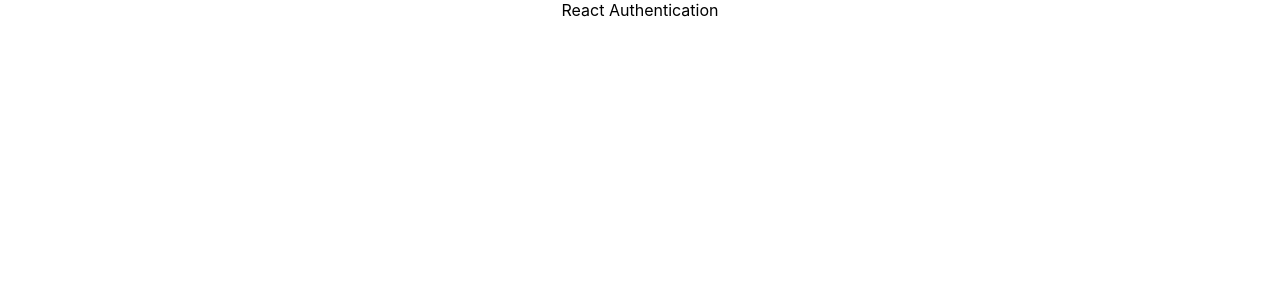
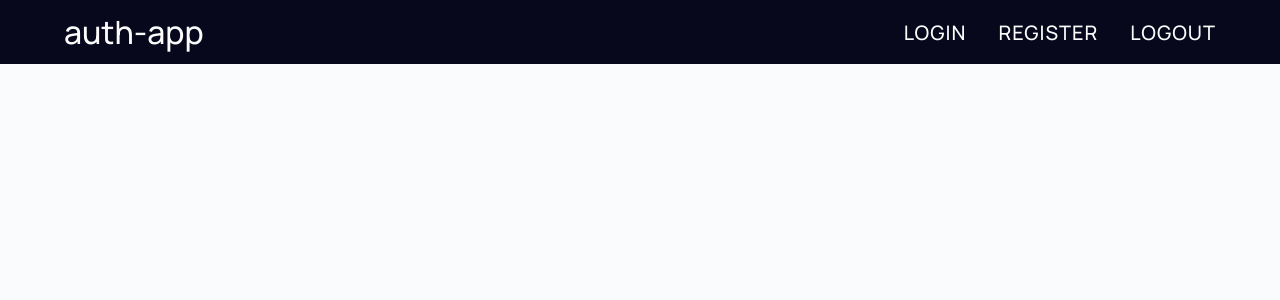
Before and after one commit to ritagujar/100daysOfDevelopement, a React (Create React App) app in the folder React-Practice/auth-app/: page / in a window 1280 px wide. Shown: the top 300 px of the page. Built offline with nearby package versions, Linux system fonts and the light colour scheme.

Commit message:
Auth-app - Added Navbar

```diff
--- a/React-Practice/auth-app/package.json
+++ b/React-Practice/auth-app/package.json
@@ -8,7 +8,9 @@
     "@testing-library/user-event": "^13.5.0",
     "react": "^17.0.2",
     "react-dom": "^17.0.2",
+    "react-router-dom": "^6.2.1",
     "react-scripts": "5.0.0",
+    "styled-components": "^5.3.3",
     "web-vitals": "^2.1.2"
   },
   "scripts": {
--- a/React-Practice/auth-app/src/App.css
+++ /dev/null
@@ -1,38 +0,0 @@
-.App {
-  text-align: center;
-}
-
-.App-logo {
-  height: 40vmin;
-  pointer-events: none;
-}
-
-@media (prefers-reduced-motion: no-preference) {
-  .App-logo {
-    animation: App-logo-spin infinite 20s linear;
-  }
-}
-
-.App-header {
-  background-color: #282c34;
-  min-height: 100vh;
-  display: flex;
-  flex-direction: column;
-  align-items: center;
-  justify-content: center;
-  font-size: calc(10px + 2vmin);
-  color: white;
-}
-
-.App-link {
-  color: #61dafb;
-}
-
-@keyframes App-logo-spin {
-  from {
-    transform: rotate(0deg);
-  }
-  to {
-    transform: rotate(360deg);
-  }
-}
--- a/React-Practice/auth-app/src/App.js
+++ b/React-Practice/auth-app/src/App.js
@@ -1,7 +1,11 @@
-import "./App.css";
+import Navigation from "./components/MainHeader/Navigation";
 
 function App() {
-  return <div className="App">React Authentication</div>;
+  return (
+    <>
+      <Navigation />
+    </>
+  );
 }
 
 export default App;
--- /dev/null
+++ b/React-Practice/auth-app/src/components/MainHeader/Navigation.js
@@ -0,0 +1,46 @@
+import React from "react";
+import styled from "styled-components";
+import { getClickableLinkStyle } from "../../utils/styleUtils";
+
+const StyledNavbar = styled.nav`
+  display: flex;
+  background-color: #07081c;
+  justify-content: space-between;
+  padding: 0 4rem;
+  color: #fbfbfb;
+  top: 0;
+  height: 4rem;
+  align-items: center;
+`;
+const LogoText = styled.a`
+  font-size: 2rem;
+  cursor: pointer;
+  ${getClickableLinkStyle()}
+`;
+const Menu = styled.ul`
+  display: flex;
+`;
+const MenuItem = styled.li`
+  list-style-type: none;
+  margin-left: 2rem;
+  font-size: 20px;
+  text-transform: uppercase;
+  cursor: pointer;
+  letter-spacing: 1px;
+  ${getClickableLinkStyle()}
+`;
+
+const Navigation = () => {
+  return (
+    <StyledNavbar>
+      <LogoText>auth-app</LogoText>
+      <Menu>
+        <MenuItem>Login</MenuItem>
+        <MenuItem>Register</MenuItem>
+        <MenuItem>Logout</MenuItem>
+      </Menu>
+    </StyledNavbar>
+  );
+};
+
+export default Navigation;
--- a/React-Practice/auth-app/src/index.css
+++ b/React-Practice/auth-app/src/index.css
@@ -1,13 +1,12 @@
-body {
+@import url("https://fonts.googleapis.com/css2?family=Asap&family=Manrope:wght@200;300;500&display=swap");
+
+* {
   margin: 0;
-  font-family: -apple-system, BlinkMacSystemFont, 'Segoe UI', 'Roboto', 'Oxygen',
-    'Ubuntu', 'Cantarell', 'Fira Sans', 'Droid Sans', 'Helvetica Neue',
-    sans-serif;
-  -webkit-font-smoothing: antialiased;
-  -moz-osx-font-smoothing: grayscale;
+  padding: 0;
+  box-sizing: border-box;
 }
 
-code {
-  font-family: source-code-pro, Menlo, Monaco, Consolas, 'Courier New',
-    monospace;
+body {
+  background-color: #fafbfc;
+  font-family: "Manrope", sans-serif;
 }
--- /dev/null
+++ b/React-Practice/auth-app/src/utils/styleUtils.js
@@ -0,0 +1,29 @@
+import { css } from "styled-components";
+
+export const colors = {
+  backgroungColor: "#FF4185",
+};
+
+export const getClickableLinkStyle = () => {
+  return css`
+    display: inline-block;
+    position: relative;
+    width: max-content;
+    &:after {
+      content: "";
+      position: absolute;
+      width: 100%;
+      transform: scaleX(0);
+      height: 1.7px;
+      bottom: 0;
+      left: 0;
+      background-color: ${colors.backgroungColor};
+      transform-origin: bottom right;
+      transition: transform 0.25s ease-out;
+    }
+    &:hover:after {
+      transform: scaleX(0.7);
+      transform-origin: bottom left;
+    }
+  `;
+};
```
Also changed, not shown: 1 other file (tests, documents, lock files or other folders).
